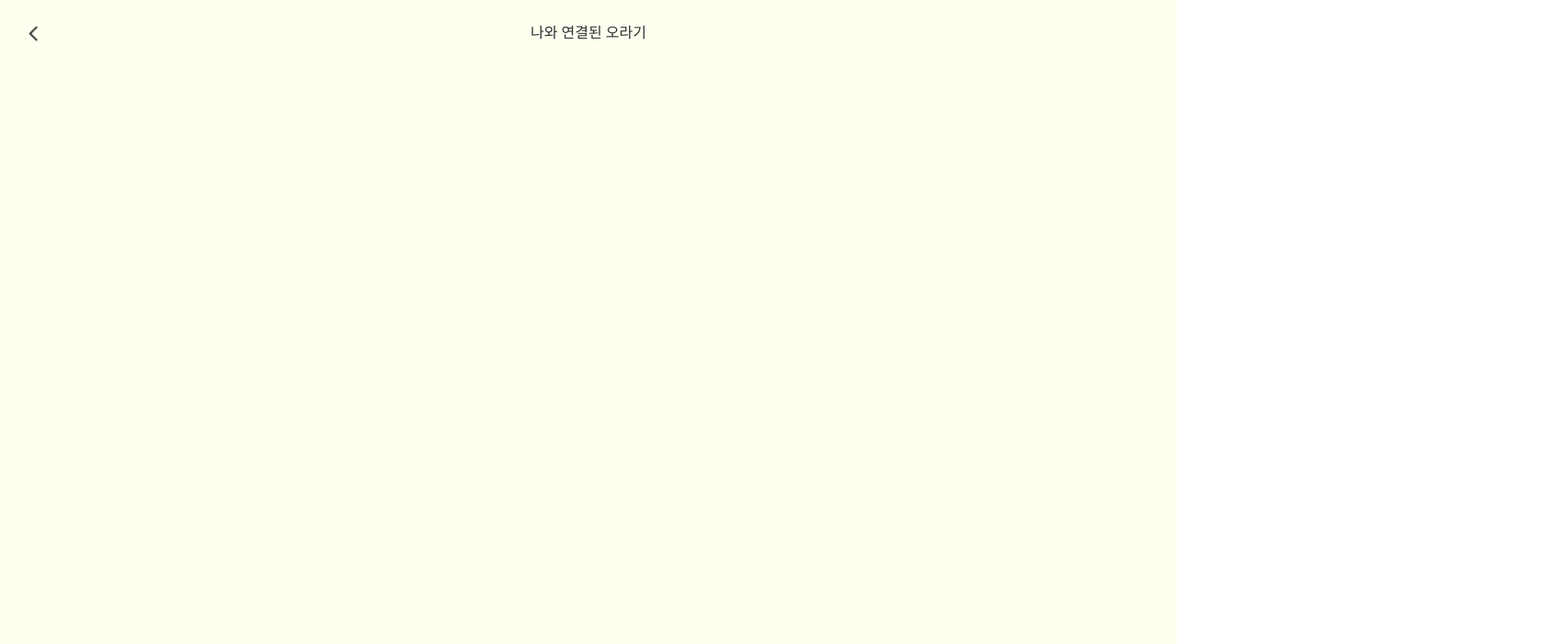
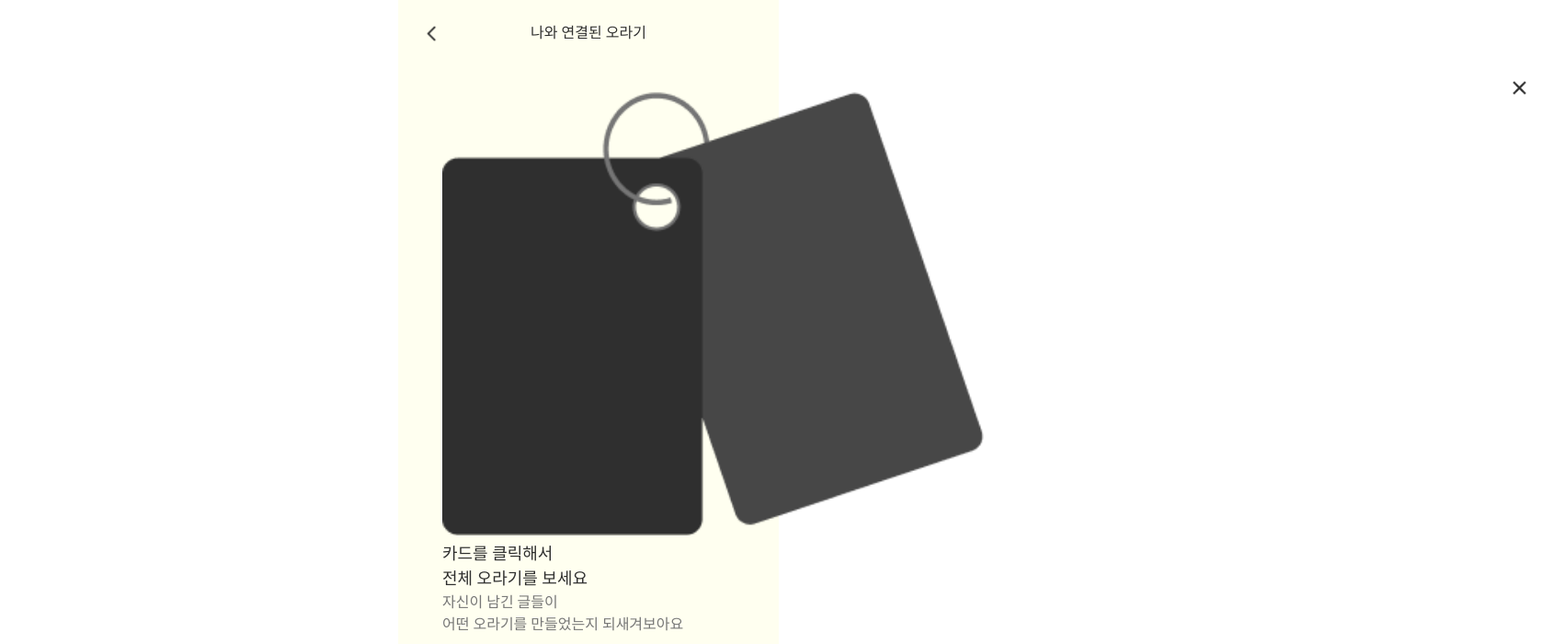
Before and after one commit to crown-3/gdsc-2023-hackathon, a React (Vite) app: page /my-log in a window 1280 px wide. Shown: the top 700 px of the page at 92% size, 1689 px wide, since content can reach past the window. Built offline with nearby package versions, Linux system fonts and the light colour scheme; a web font is replaced by a local one.

Commit message:
made something

```diff
--- a/src/component/AvatarButton.tsx
+++ b/src/component/AvatarButton.tsx
@@ -1,6 +1,7 @@
 import styled from "styled-components";
 import BackImg from "../assets/back.png";
 import SendImg from "../assets/send.png";
+import CloseImg from "../assets/close.png";
 
 const AvatarWrapper = styled.div`
     position : inline-block;
@@ -25,6 +26,9 @@ export default function AvatarButton(props:any="back") {
         case "send": {
             srcRef = SendImg; break;
         }
+        case "close": {
+            srcRef = CloseImg; break;
+        }
         default : {
             srcRef = "blank"; break;
         }
--- a/src/component/Button.tsx
+++ b/src/component/Button.tsx
@@ -23,7 +23,6 @@ const ButtonWrapper = styled.div`
         background-image: url('../src/assets/stars.png');
         background-repeat: no-repeat;
         z-index : 1 ;
-
     }
 `;
 
--- /dev/null
+++ b/src/component/Collapsible.tsx
@@ -0,0 +1,32 @@
+import styled from "styled-components";
+import AvatarButton from "./AvatarButton";
+
+const Wrapper = styled.div`
+    position : relative;
+    display : inline-block;
+    min-width : calc(100vw - 2 * var(--min-padding));
+    margin-left : var(--min-padding);
+    padding : var(--min-padding);
+
+    > img {
+        display : inline-block;
+        width : 50%;
+    }
+`;
+
+const CloseButtonWrapper = styled.span`
+    position : absolute;
+    top : 10px;
+    right : var(--min-padding);
+`;
+
+export default function Collapsible(props:any) {
+    return (
+        <Wrapper>
+            <CloseButtonWrapper>
+                <AvatarButton type="close"></AvatarButton>
+            </CloseButtonWrapper>
+            {props.children}
+        </Wrapper>
+    );
+}
--- a/src/component/Container.tsx
+++ b/src/component/Container.tsx
@@ -6,6 +6,8 @@ const Wrapper = styled.div`
     bottom : 0;
     right : 0;
     left : 0;
+    max-width : 414px;
+    margin : 0 auto;
     background-color : var(--primary-color);
 `;
 
--- a/src/view/MyLog/MyLog.tsx
+++ b/src/view/MyLog/MyLog.tsx
@@ -1,10 +1,28 @@
+import Collapsible from "../../component/Collapsible";
 import Container from "../../component/Container";
 import {TopbarBackButton} from "../../component/Topbar";
+import chainSample from "../../assets/chain-sample.png";
+import styled from "styled-components";
+
+const SemiTitle = styled.div`
+    font-size : var(--font-size-medium);
+`
+const Caption = styled.div`
+    font-size : var(--font-size-small);
+    color : var(--placeholder-font);
+`;
 
 export default function MyLog(){
     return (
     <Container>
         <TopbarBackButton title="나와 연결된 오라기"/>
+        <Collapsible>
+            <img src={chainSample}/>
+            <SemiTitle>카드를 클릭해서</SemiTitle>
+            <SemiTitle>전체 오라기를 보세요</SemiTitle>
+            <Caption>자신이 남긴 글들이</Caption>
+            <Caption>어떤 오라기를 만들었는지 되새겨보아요</Caption>
+        </Collapsible>
     </Container>
     );
 }
```
Also changed, not shown: src/assets/chain-sample.png (added), src/assets/close.png (added).
